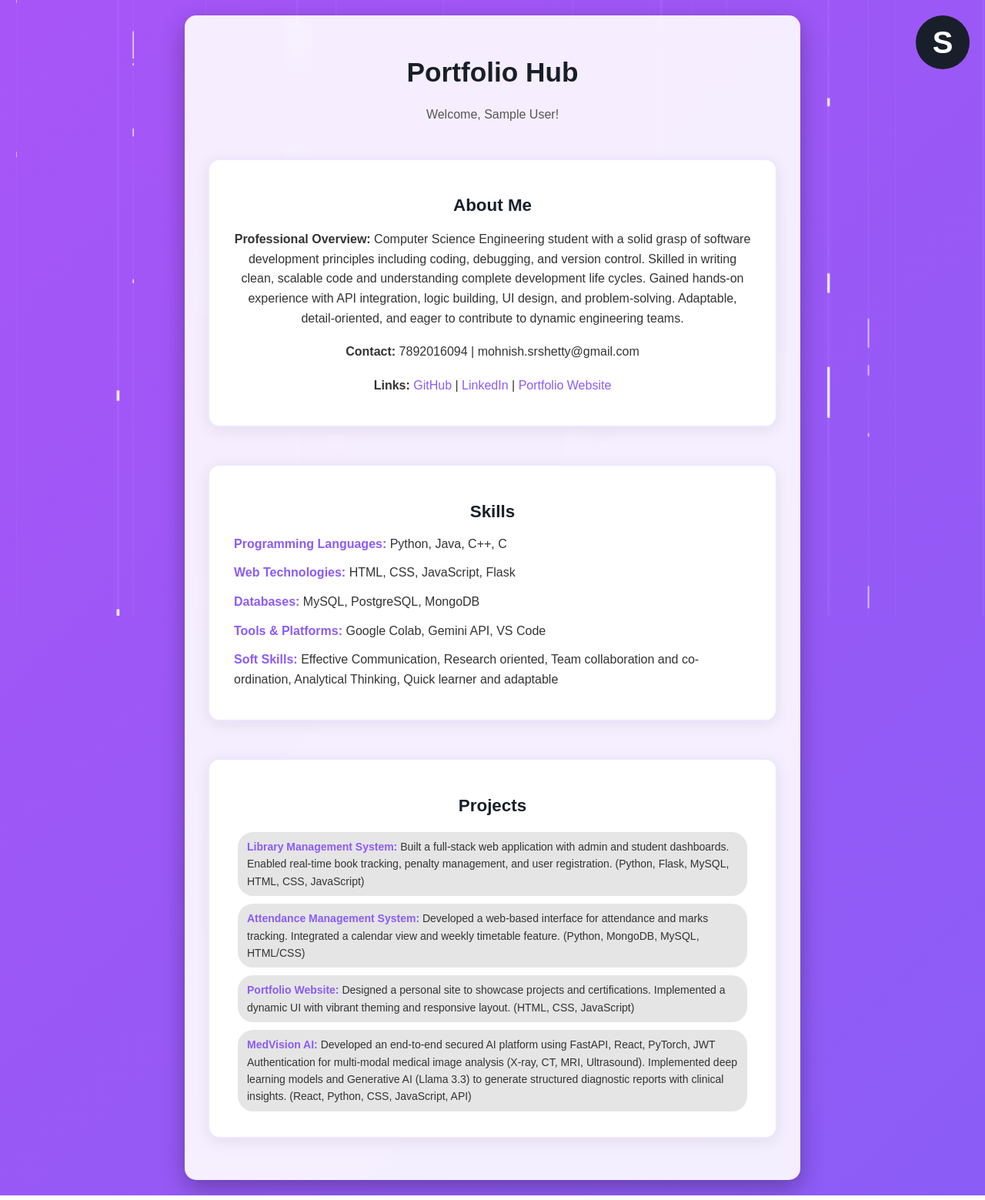
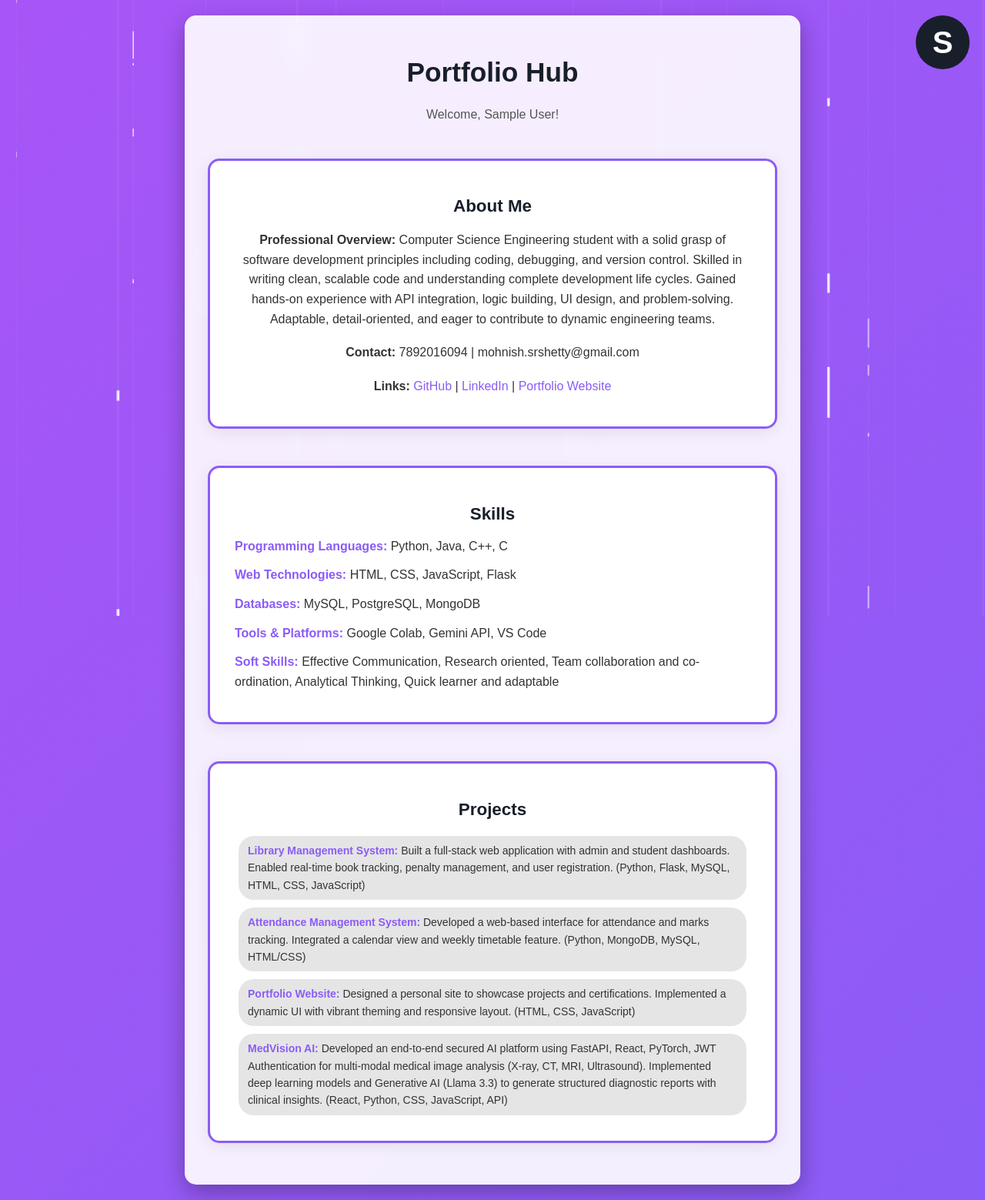
Before and after one commit to mohnish-srshetty/Portfolio, a Node server app: page /portfolio in a window 1280 px wide. Shown: the whole page at 77% size. Run offline with Node 20, Linux system fonts and the light colour scheme; the visitor is signed in with stand-in values (Sample User, id 1); some libraries are stand-ins or nearby versions.

Commit message:
Make purple border more prominent - 3px solid theme color

```diff
--- a/public/css/styles.css
+++ b/public/css/styles.css
@@ -161,14 +161,14 @@ html {
   padding: 28px 32px;
   border-radius: 15px;
   box-shadow: 0 4px 20px rgba(0, 0, 0, 0.08);
-  border: 2px solid rgba(139, 92, 246, 0.15);
+  border: 3px solid #8B5CF6;
   transition: transform 0.2s, box-shadow 0.2s, border-color 0.2s;
 }
 
 .portfolio-section:hover {
   transform: translateY(-2px);
   box-shadow: 0 6px 24px rgba(0, 0, 0, 0.12);
-  border-color: rgba(139, 92, 246, 0.3);
+  border-color: #A855F7;
 }
 
 .portfolio-section h2 {
```
